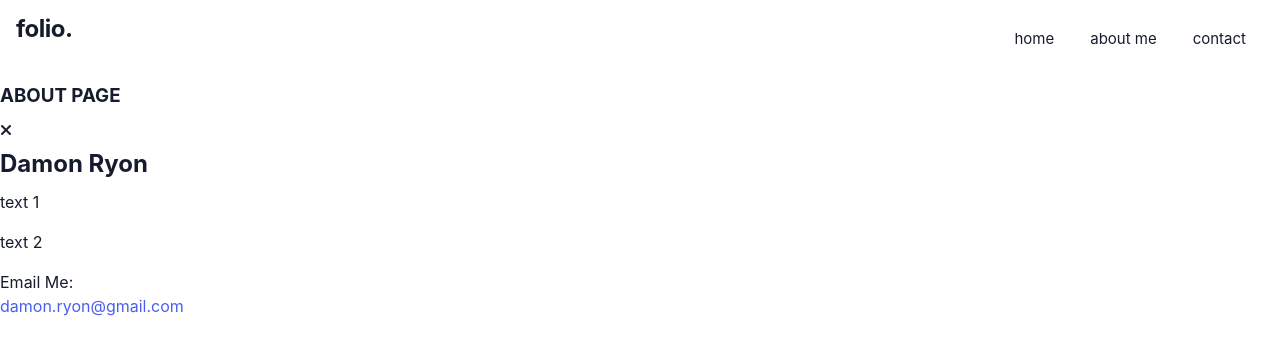
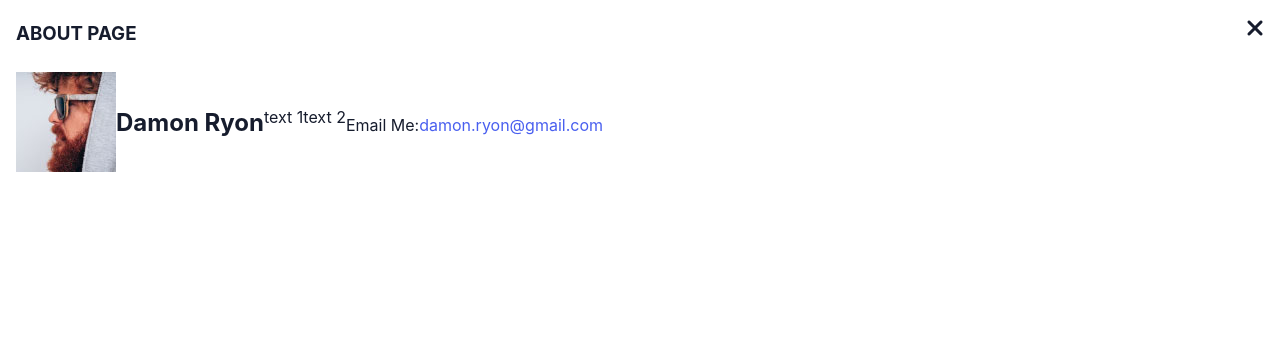
Before and after one commit to dm-1904/js---the-dom, a plain HTML site: page index.html in a window 1280 px wide. Drawn offline with Linux system fonts and the light colour scheme.

Commit message:
complete full page modal - animation effects

```diff
--- a/css/pages.css
+++ b/css/pages.css
@@ -0,0 +1,3 @@
+.page-block {
+  background: var(--bg);
+}
--- a/css/style.css
+++ b/css/style.css
@@ -26,3 +26,50 @@
   cursor: pointer;
   text-transform: lowercase;
 }
+
+.full-site-modal {
+  position: fixed;
+  top: 0;
+  bottom: 0;
+  left: 0;
+  right: 0;
+  padding: 1rem;
+  transition: all 0.35s ease-in;
+  /* background: white; */
+  visibility: hidden;
+  opacity: 0;
+}
+
+.modal-header {
+  display: flex;
+  padding-bottom: 1rem;
+  justify-content: space-between;
+}
+
+.modal-header .fa-times {
+  font-size: 1.5rem;
+  transition: all 0.5s ease-in;
+}
+
+.modal-header .fa-times:hover {
+  transition: scale(1.1);
+  cursor: pointer;
+}
+
+.full-site-modal.is-visible {
+  visibility: visible;
+  opacity: 1;
+}
+
+.modal-body {
+  display: flex;
+  align-items: center;
+}
+
+[data-animation="zoomInOut"].full-site-modal {
+  transform: scale(0.2);
+}
+
+[data-animation="zoomInOut"].full-site-modal.is-visible {
+  transform: none;
+}
--- a/index.html
+++ b/index.html
@@ -29,12 +29,15 @@
     </header>
   </main>
 
-  <div>
-    <header>
+  <div class="full-site-modal page-block is-visible" data-animation="zoomInOut">
+    <header class="modal-header">
       <h3>ABOUT PAGE</h3>
       <i class="fas fa-times"></i>
     </header>
     <div class="modal-body">
+      <div class="img-wrapper">
+        <img src="./assets/images/img4.jpg" alt="head-shot">
+      </div>
       <h2>Damon Ryon</h2>
       <p>text 1</p>
       <p>text 2</p>
```
